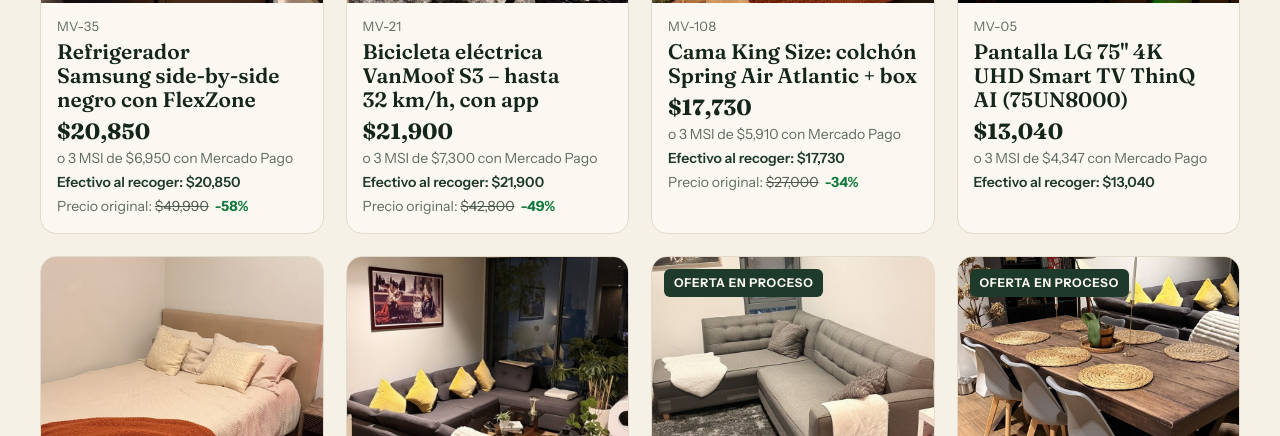
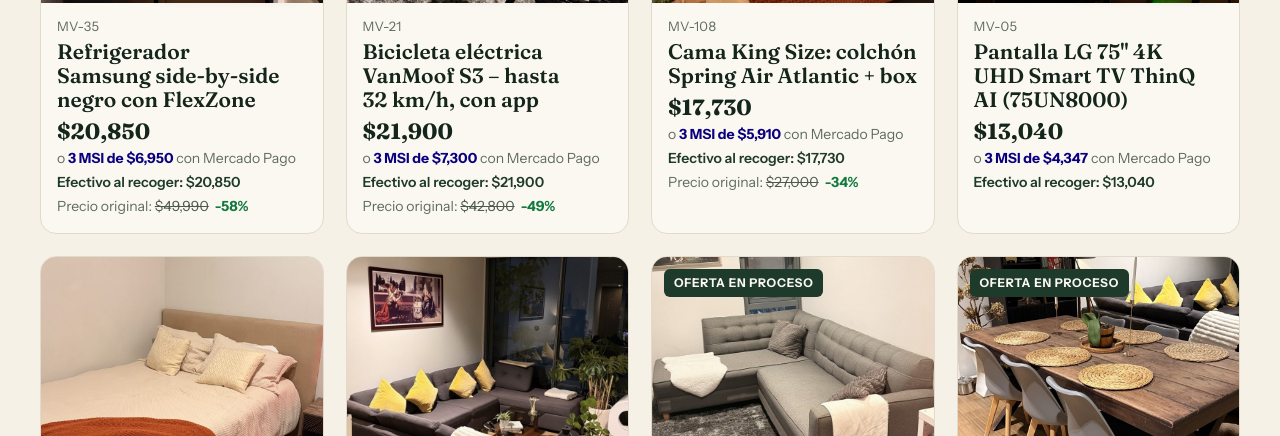
Before and after one commit to caaronperez/venta-vecinos, a plain HTML site: page index.html in a window 1280 px wide. Shown: the part 1360-1796 px from the top of the page. Drawn offline with Linux system fonts and the light colour scheme; no server answers.

```diff
--- a/index.html
+++ b/index.html
@@ -111,21 +111,30 @@ svg.i { width: 26px; height: 26px; flex: none; fill: none; stroke: currentColor;
 
 /* Grid */
 .grid { display: grid; grid-template-columns: repeat(auto-fill, minmax(260px, 1fr)); gap: 22px; padding: 18px 0 8px; }
-.card { background: var(--paper); border: 1px solid var(--line); border-radius: 16px; overflow: hidden; padding: 0; text-align: left; cursor: pointer; display: grid; grid-template-rows: auto 1fr; transition: transform .18s ease, box-shadow .18s ease; }
-.card:hover { transform: translateY(-3px); box-shadow: 0 18px 36px -24px rgba(20,37,27,.55); }
+.cell { position: relative; display: grid; transition: transform .18s ease; }
+.cell:hover { transform: translateY(-3px); }
+.card { background: var(--paper); border: 1px solid var(--line); border-radius: 16px; overflow: hidden; padding: 0; text-align: left; cursor: pointer; display: grid; grid-template-rows: auto 1fr; transition: box-shadow .18s ease; }
+.cell:hover .card { box-shadow: 0 18px 36px -24px rgba(20,37,27,.55); }
+/* Price-drop bell over the photo (a sibling of the card button, since buttons can't nest). */
+.bell { position: absolute; right: 12px; top: 12px; width: 46px; height: 46px; border: 0; border-radius: 999px; background: rgba(255,255,255,.94); color: var(--green); display: grid; place-items: center; cursor: pointer; box-shadow: 0 6px 16px -6px rgba(0,0,0,.45); }
+.bell svg.i { width: 24px; height: 24px; stroke-width: 2; }
+.bell.on { background: var(--green); color: var(--paper); }
+.bell:focus-visible { outline: 3px solid var(--lime); outline-offset: 2px; }
 .card:focus-visible { outline: 3px solid var(--green); outline-offset: 3px; }
 .card .ph { position: relative; aspect-ratio: 4 / 3.3; background: var(--sage); }
 .card .ph img { width: 100%; height: 100%; object-fit: cover; }
 .noimg { width: 100%; height: 100%; display: grid; place-items: center; color: var(--muted); font-size: 14px; }
 .badge { position: absolute; left: 12px; top: 12px; font-weight: 700; font-size: 12px; letter-spacing: .06em; text-transform: uppercase; padding: 5px 10px; border-radius: 6px; background: var(--green); color: var(--paper); }
 .badge.sold { background: var(--sold); }
-.msi-tag { position: absolute; right: 12px; bottom: 12px; background: var(--lime); color: var(--ink); font-weight: 700; font-size: 13px; padding: 4px 10px; border-radius: 999px; }
+.msi-tag { position: absolute; right: 12px; bottom: 12px; display: flex; align-items: center; gap: 8px; background: #fff; color: #0a0080; font: 800 17px/1 var(--sans); padding: 7px 13px 7px 10px; border-radius: 999px; box-shadow: 0 6px 16px -6px rgba(0,0,0,.45); }
+.card .ph .msi-tag img { height: 24px; width: auto; display: block; object-fit: contain; }
 .card.is-sold .ph img { filter: grayscale(1); opacity: .55; }
 .card .meta { padding: 14px 16px 16px; display: grid; gap: 3px; align-content: start; }
 .code { font-size: 13px; color: var(--muted); letter-spacing: .02em; }
 .card h3 { margin: 0; font: 600 21px/1.15 var(--serif); text-wrap: balance; }
 .card .price { font: 700 22px/1.2 var(--serif); margin-top: 4px; font-variant-numeric: lining-nums tabular-nums; }
 .card .sub { font-size: 14px; color: var(--muted); }
+.card .sub b { color: #0a0080; font-weight: 700; }
 .orig { font-size: 14px; color: var(--muted); }
 .was { font-size: 14px; color: #B3261E; font-weight: 600; }
 .was s { color: var(--muted); font-weight: 400; }
@@ -475,7 +484,7 @@ dialog.alerts { width: min(480px, calc(100vw - 24px)); }
       daysLeft: "Hasta el 13 de diciembre · quedan {n} días", lastDay: "Último día", lastItems: "Últimos artículos",
       waEmpty: "Hola, vivo en BeGrand y vi tu venta de mudanza. ¿Tienes…?", waFoot: "Hola, vivo en BeGrand y vi tu venta de mudanza.",
       sold: "Vendido", held: "Apartado", offer: "Oferta en proceso", offerNote: "Hay una oferta en proceso. Si no se concreta, se vuelve a habilitar el pago.", deal: "Rebajado", soon: "Foto pronto", msiTag: "3 MSI",
-      orMsi: "o 3 MSI de {amt} con Mercado Pago", cashAt: "Efectivo al recoger: {amt}", was: "Rebajado ", orig: "Precio original: ",
+      orMsi: "o 3 MSI de {amt} con Mercado Pago", orMsiA: "o ", orMsiB: "3 MSI de {amt}", orMsiC: " con Mercado Pago", cashAt: "Efectivo al recoger: {amt}", was: "Rebajado ", orig: "Precio original: ",
       results1: "1 resultado", resultsN: "{n} resultados", avail: "{a} disponibles de {n} artículos",
       noMatch: "Nada coincide con “{q}”{cat}. ", inCat: " en {c}", askWa: "Pregúntame por WhatsApp", waAsk: "Hola, vivo en BeGrand y vi tu venta de mudanza. ¿Tienes {q}?",
       photo: "{t} · foto {i} de {n}", zoom: "Ampliar", prev: "Foto anterior", next: "Foto siguiente", seePhoto: "Ver foto {i}",
@@ -522,7 +531,7 @@ dialog.alerts { width: min(480px, calc(100vw - 24px)); }
       daysLeft: "Until December 13 · {n} days left", lastDay: "Last day", lastItems: "Last items",
       waEmpty: "Hi, I saw your moving sale. Do you have…?", waFoot: "Hi, I saw your moving sale.",
       sold: "Sold", held: "On hold", offer: "Offer pending", offerNote: "An offer is in progress. If it falls through, payment opens again.", deal: "Reduced", soon: "Photo soon", msiTag: "3 MSI",
-      orMsi: "or 3 interest-free payments of {amt} with Mercado Pago", cashAt: "Cash at pickup: {amt}", was: "Reduced ", orig: "Original price: ",
+      orMsi: "or 3 interest-free payments of {amt} with Mercado Pago", orMsiA: "or ", orMsiB: "3 interest-free payments of {amt}", orMsiC: " with Mercado Pago", cashAt: "Cash at pickup: {amt}", was: "Reduced ", orig: "Original price: ",
       results1: "1 result", resultsN: "{n} results", avail: "{a} available of {n} items",
       noMatch: "Nothing matches “{q}”{cat}. ", inCat: " in {c}", askWa: "Ask me on WhatsApp", waAsk: "Hi, I saw your moving sale. Do you have {q}?",
       photo: "{t} · photo {i} of {n}", zoom: "Zoom", prev: "Previous photo", next: "Next photo", seePhoto: "See photo {i}",
@@ -696,7 +705,7 @@ dialog.alerts { width: min(480px, calc(100vw - 24px)); }
       var ph = h("div", { class: "ph" }, [
         pic ? h("img", { src: pic, alt: tr(it, "title"), loading: "lazy" }) : h("div", { class: "noimg", text: t("soon") }),
         sold ? h("span", { class: "badge sold", text: t("sold") }) : held ? h("span", { class: "badge", text: heldLabel(it) }) : wasLine(it) ? h("span", { class: "badge deal", text: t("deal") }) : null,
-        sold || useBbva ? null : h("span", { class: "msi-tag", text: t("msiTag") })
+        sold || useBbva ? null : h("span", { class: "msi-tag" }, [h("img", { src: ROOT + "brand/mp-logo.svg", alt: "Mercado Pago" }), h("span", { text: t("msiTag") })])
       ]);
       var meta = h("div", { class: "meta" }, [
         h("span", { class: "code" }, [it.code, alWatching(it.code) ? icon("i-bell", "wmark") : null]),
@@ -707,14 +716,17 @@ dialog.alerts { width: min(480px, calc(100vw - 24px)); }
           var pl = planOf(it);
           if (sold) return h("div", { class: "sub", text: t("sold") });
           if (useBbva) return null;
-          if (!pl.length) return h("div", { class: "sub", text: t("orMsi", { amt: money(it.price / 3) }) });
+          if (!pl.length) return h("div", { class: "sub" }, [t("orMsiA"), h("b", { text: t("orMsiB", { amt: money(it.price / 3) }) }), t("orMsiC")]);
           var st = planLeft(pl);
           return h("div", { class: "left", text: st.left === 0 ? t("allPaid") : st.left === 1 ? t("cardLeft1") : t("cardLeft", { left: st.left }) });
         })(),
         sold ? null : h("div", { class: "cash", text: t("cashAt", { amt: money(cashPrice(it)) }) }),
         origLine(it)
       ]);
-      grid.appendChild(h("button", { class: "card" + (sold ? " is-sold" : ""), type: "button", "aria-label": it.code + ", " + tr(it, "title") + ", " + money(it.price), onclick: function () { open(it.code); } }, [ph, meta]));
+      var watching = AL && AL.cfg && (alWatching(it.code) || alLoad().push.all || alLoad().tg.all);
+      var bell = sold || !(AL && AL.cfg) ? null : h("button", { class: "bell" + (watching ? " on" : ""), type: "button", "aria-pressed": String(!!watching),
+        "aria-label": t(watching ? "alItemOn" : "alItem") + " · " + it.code, title: t(watching ? "alItemOn" : "alItem"), onclick: function () { alOpen(it.code); } }, [icon("i-bell")]);
+      grid.appendChild(h("div", { class: "cell" }, [h("button", { class: "card" + (sold ? " is-sold" : ""), type: "button", "aria-label": it.code + ", " + tr(it, "title") + ", " + money(it.price), onclick: function () { open(it.code); } }, [ph, meta]), bell]));
     });
     var avail = items.filter(function (i) { return i.status !== "vendido"; }).length;
     var nr = document.getElementById("noresults");
```
Also changed, not shown: brand/mp-logo.svg (added).
